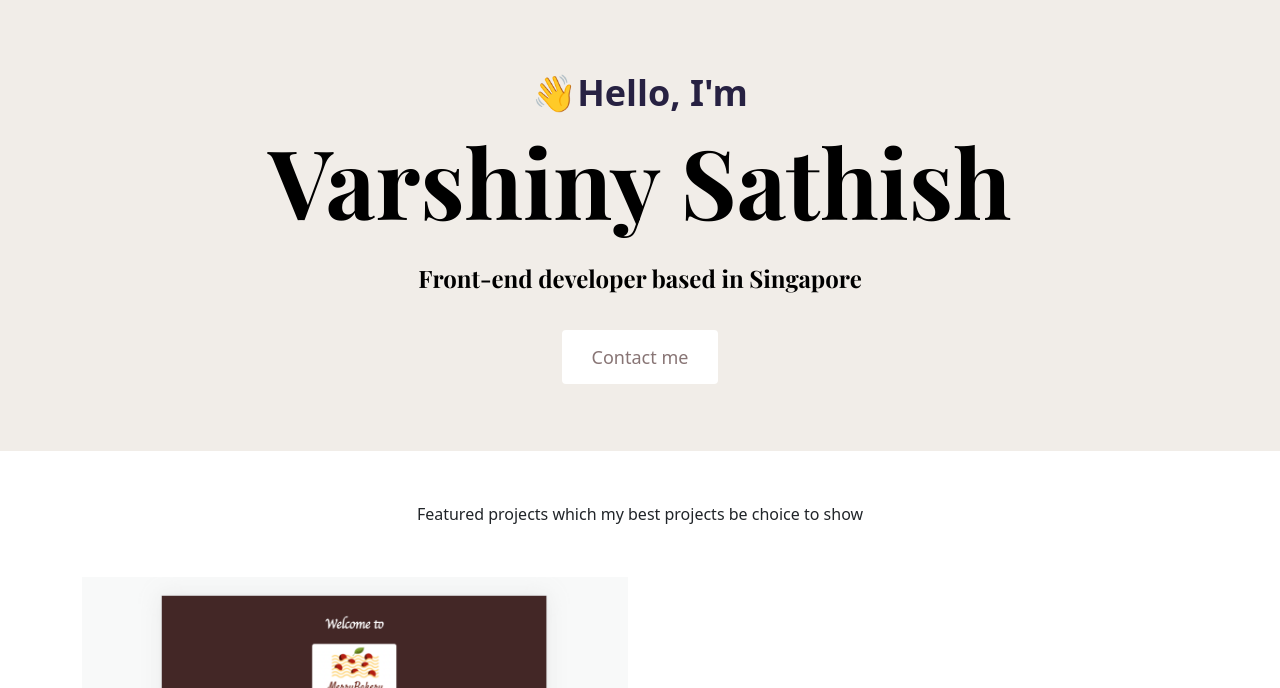
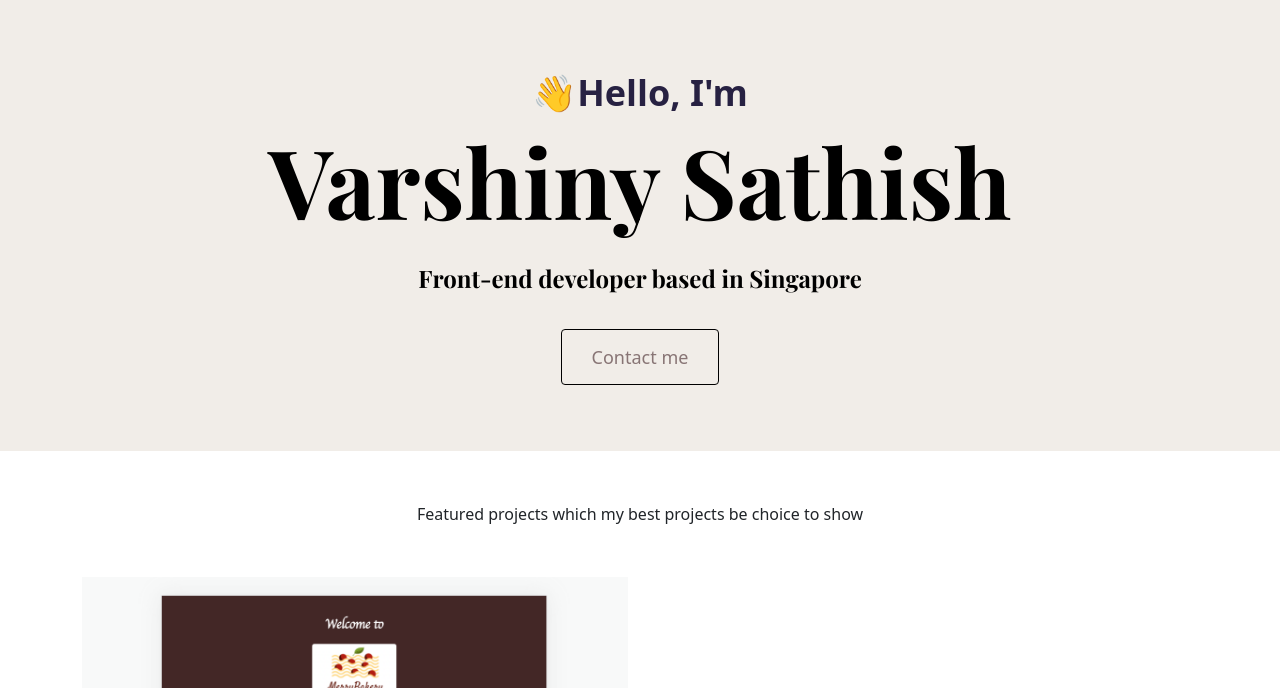
Before and after one commit to varshinysathish/portfolio-project, a plain HTML site: page index.html in a window 1280 px wide. In both pictures the pointer is over the link 639 px from the left and 469 px from the top of the page. Shown: the part 112-800 px from the top of the page. Drawn offline with nearby package versions, Linux system fonts and the light colour scheme.

Commit message:
updated styles.css

```diff
--- a/styles.css
+++ b/styles.css
@@ -89,7 +89,8 @@ p {
   padding: 15px 30px;
 }
 .btn-branding:hover {
-  background: white;
+  background: var(--secondary-color);
+  border: 1px solid black;
   color: var(--branding-color);
 }
 .btn-branding-outline {
```
